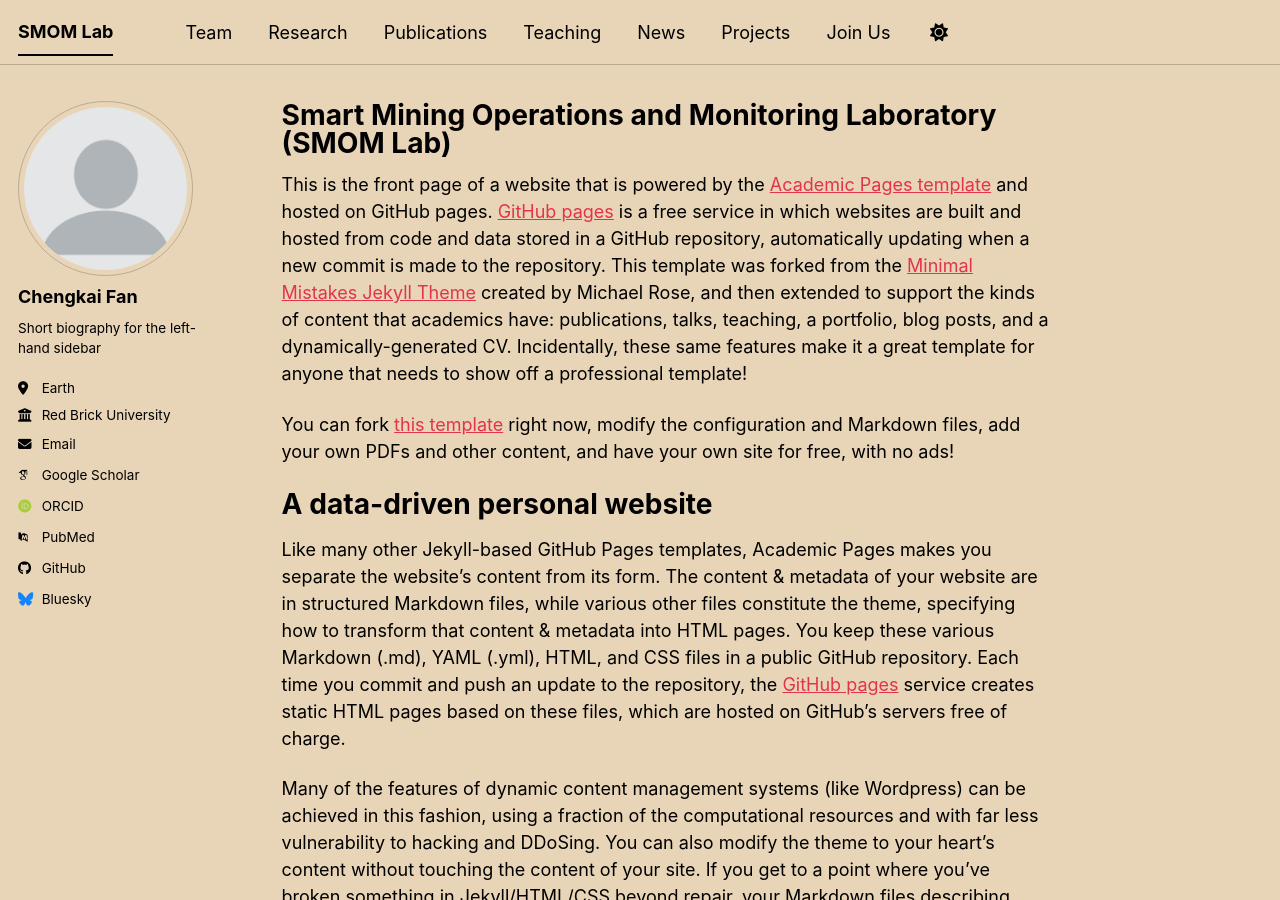
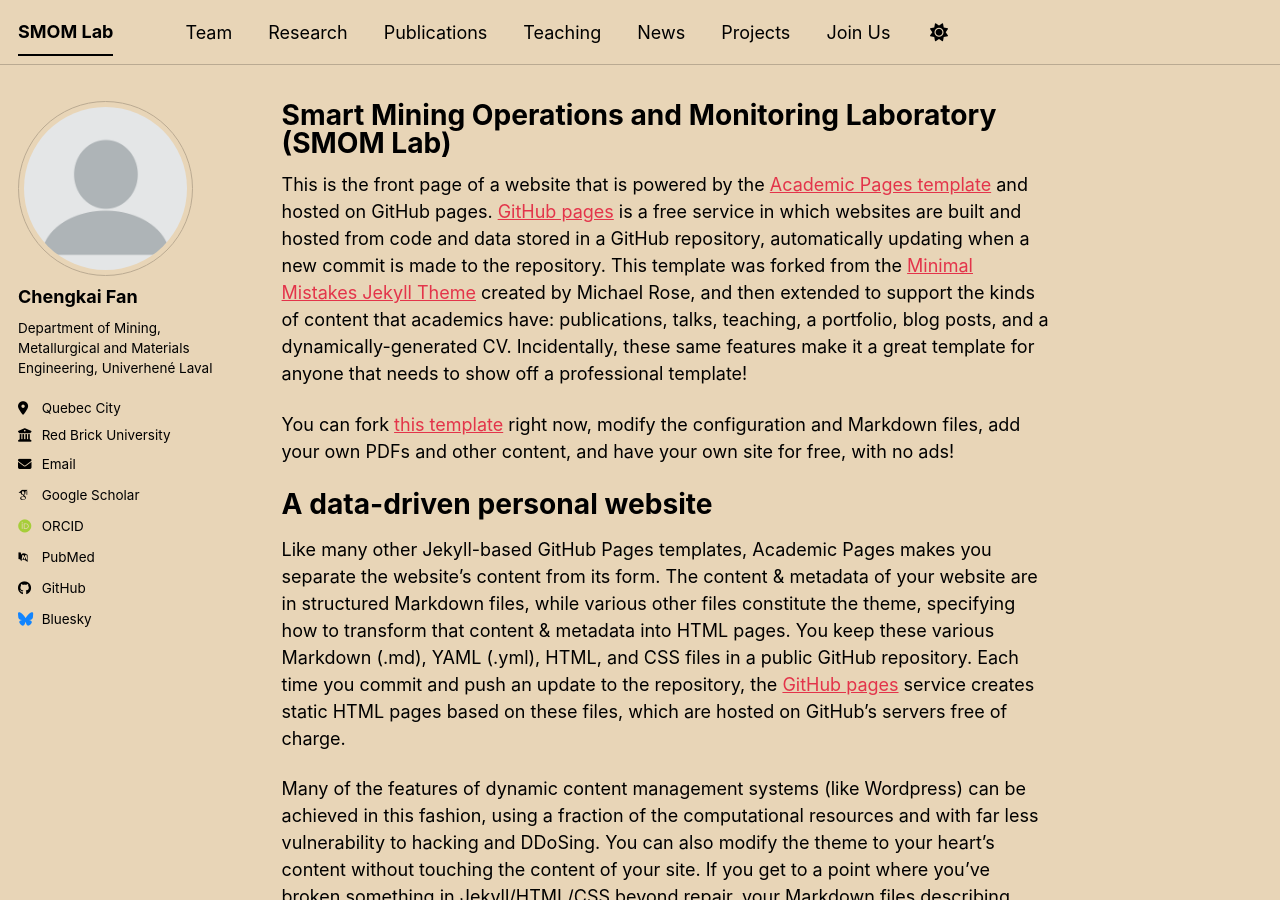
Before and after one commit to chengkaifan76/smomlab.github.io, a Jekyll site: the page built from _pages/about.md, in a window 1280 px wide and 900 px high. Built offline with Jekyll 4.4.1, drawn with Linux system fonts in a browser that asks for light colours; some web fonts are replaced; a script bundle is joined from its source files by our own code; library files that are not in the unit come from our copies.

Commit message:
Update _config.yml

```diff
--- a/_config.yml
+++ b/_config.yml
@@ -26,8 +26,8 @@ author:
   avatar           : "profile.png"
   name             : "Chengkai Fan"
   pronouns         : # example: "she/her"
-  bio              : "Short biography for the left-hand sidebar"
-  location         : "Earth"
+  bio              : "Department of Mining, Metallurgical and Materials Engineering, Univerhené Laval"
+  location         : "Quebec City"
   employer         : "Red Brick University"
   uri              : # URL
   email            : "none@example.org"
```
